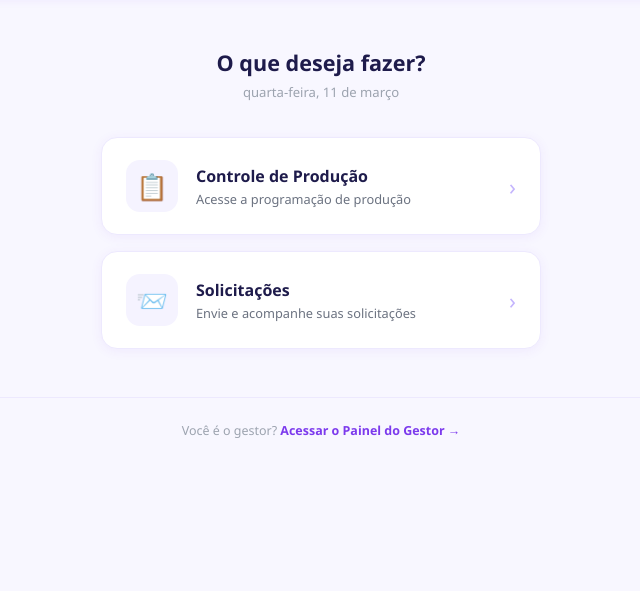
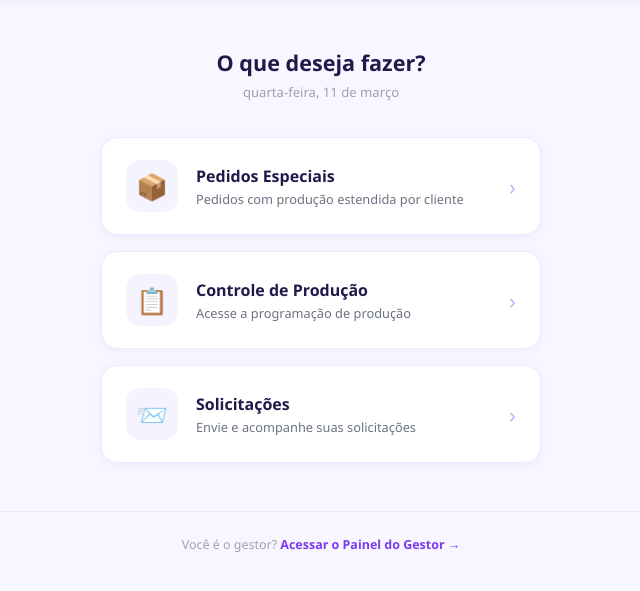
Before and after one commit to fogospiromax/controledeprodu-o, a Flask app: page / in a window 1280 px wide. Shown: the part 69-660 px from the top of the page, without its empty margins (319-959 px from the left). Run offline with Flask 3, Linux system fonts and the light colour scheme; some libraries are stand-ins or nearby versions.

Commit message:
Update worker_hub.html

```diff
--- a/templates/worker_hub.html
+++ b/templates/worker_hub.html
@@ -78,6 +78,16 @@ header {
   <p class="hub-date" id="hubDate"></p>
 
   <div class="modules">
+
+    <a href="/pedidos" class="module-card">
+      <div class="module-icon">📦</div>
+      <div class="module-info">
+        <div class="module-title">Pedidos Especiais</div>
+        <div class="module-desc">Pedidos com produção estendida por cliente</div>
+      </div>
+      <div class="module-arrow">›</div>
+    </a>
+
     <a href="/producao" class="module-card">
       <div class="module-icon">📋</div>
       <div class="module-info">
@@ -95,6 +105,7 @@ header {
       </div>
       <div class="module-arrow">›</div>
     </a>
+
   </div>
 </div>
 
```
